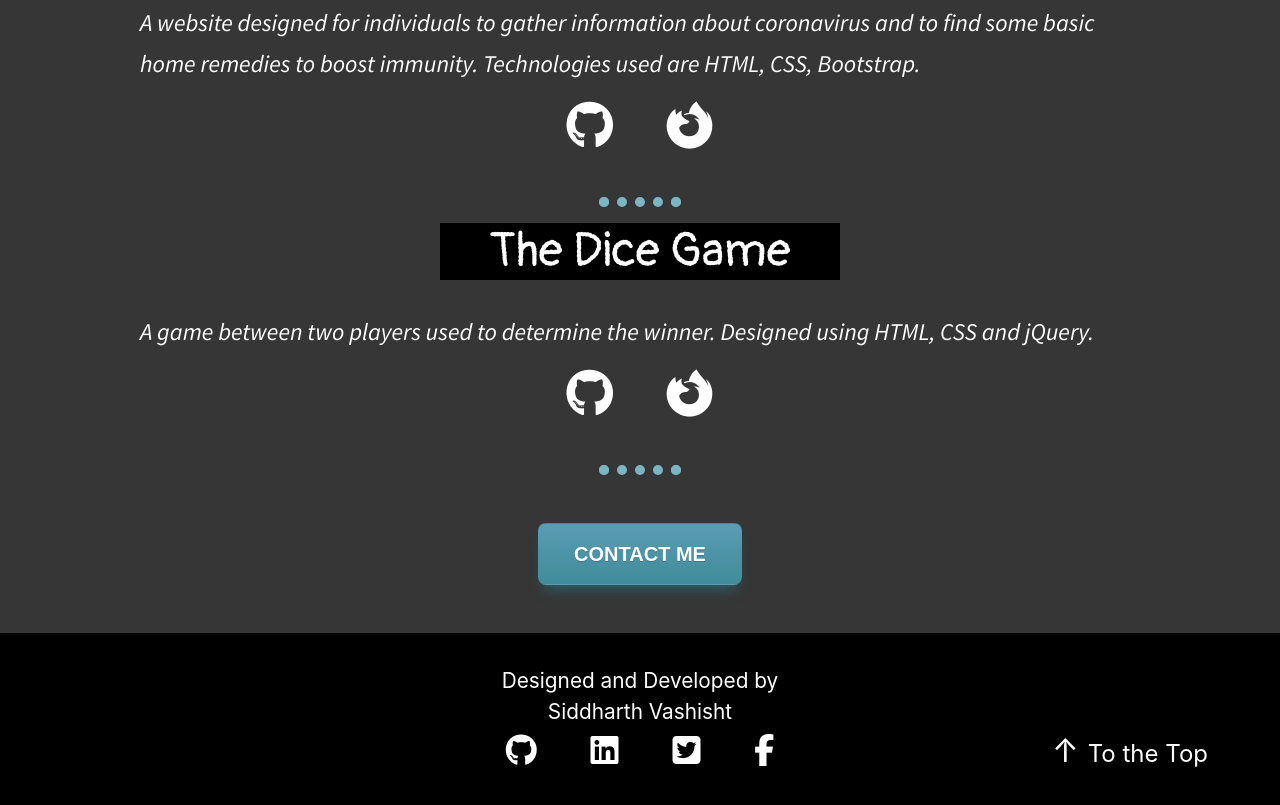
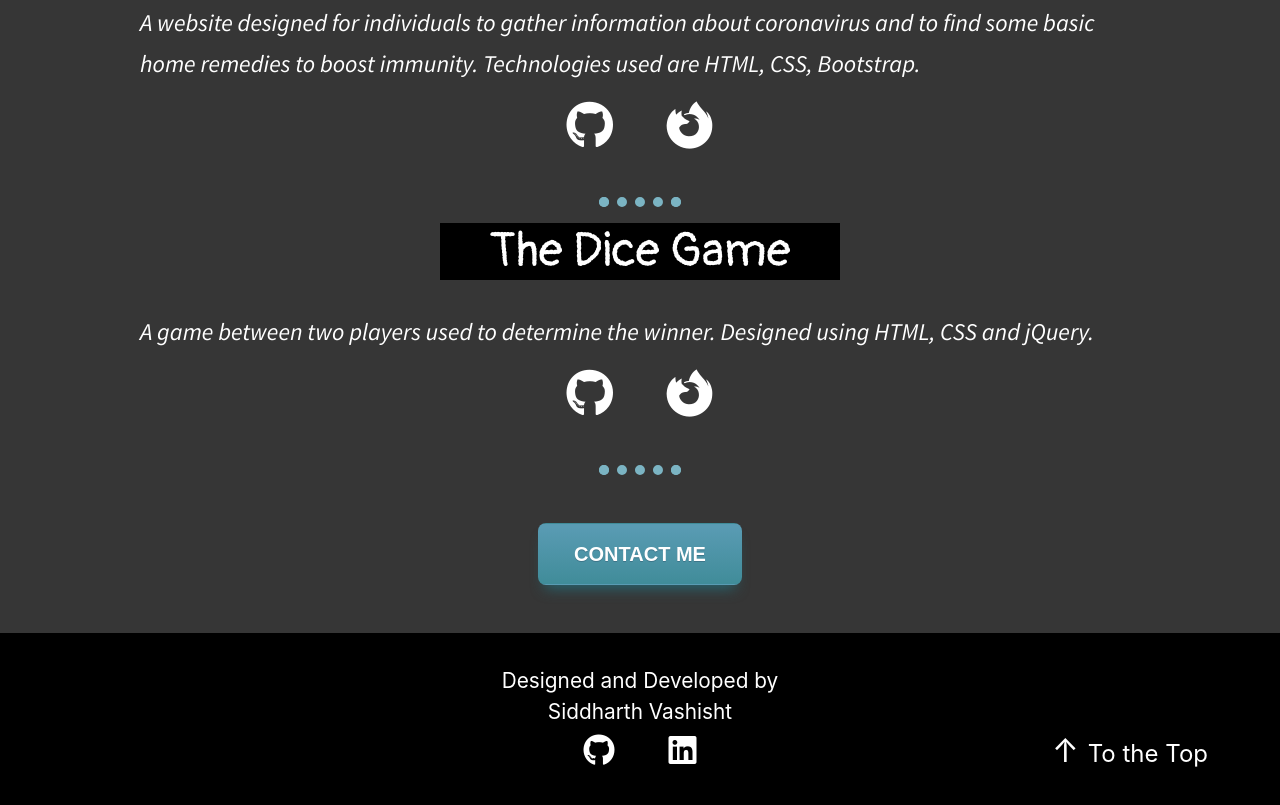
Before and after one commit to sidvashisht/resume, a plain HTML site: page index.html in a window 1280 px wide. Shown: the part 3882-4687 px from the top of the page. Drawn offline with nearby package versions, Linux system fonts and the light colour scheme.

Commit message:
Update index.html

```diff
--- a/index.html
+++ b/index.html
@@ -341,8 +341,6 @@
     <p class="credits">Designed and Developed by Siddharth Vashisht</p>
     <a href="https://github.com/Sidvashisht008" target="_blank"><i class="fab fa-github"></i></a>
     <a href="https://www.linkedin.com/in/siddharth-vashisht/" target="_blank"><i class="fab fa-linkedin"></i></a>
-    <a href="https://twitter.com/SiddharthVash19" target="_blank"><i class="fab fa-twitter-square"></i></a>
-    <a href="https://www.facebook.com/siddharth.vashisht2/" target="_blank"><i class="fab fa-facebook-f"></i></a>
     <a href="#top-container" class="front">↑ <span class="Top">To the Top</span></a>
   </div>
 </footer>
```
